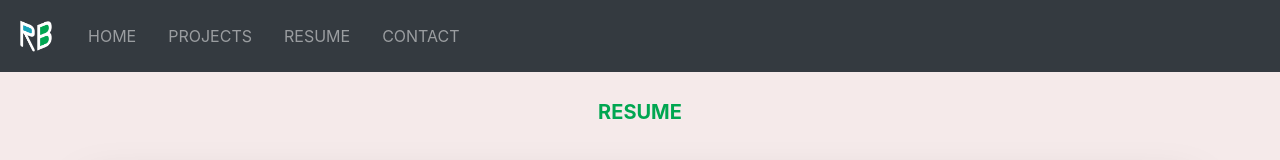
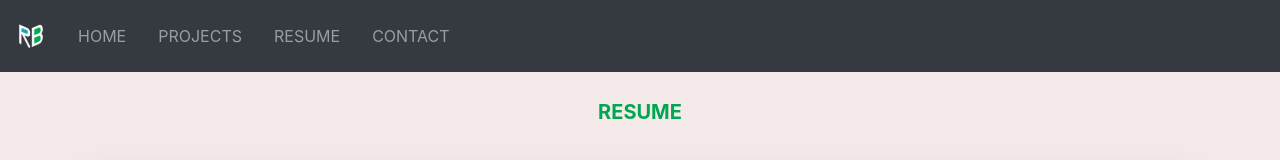
Before and after one commit to Tybrax/Portfolio-React, a React (Create React App) app: page /resume in a window 1280 px wide. Shown: the top 160 px of the page. Built offline with nearby package versions, Linux system fonts and the light colour scheme.

Commit message:
edit the navbar

```diff
--- a/src/App.js
+++ b/src/App.js
@@ -5,49 +5,28 @@ import {
   BrowserRouter as Router,
   Switch,
   Route,
-  Link
 } from "react-router-dom";
 /*Import a CSS stylesheet, BS4 and its elements*/
 import './App.css';
 import 'bootstrap/dist/css/bootstrap.min.css';
 import { Navbar, Nav, Container } from 'react-bootstrap';
 /*Import components*/
+import { NavBar } from './components/NavBar.js';
+import { Header } from './components/Header.js';
+import { Showcase } from './components/Showcase.js'
+import { Resume } from './components/Resume.js';
 import { Contact } from './components/Contact.js';
-import { Header } from './components/Header.js';
-import { Resume } from './components/Resume.js';
 import { Footer } from './components/Footer.js';
-import { Showcase } from './components/Showcase.js'
+
 /*Import logo*/
 import logoWhite from './images/logo_w.png';
 
 function App() {
-
-  const [colorOne] = useState('white');
-  const [colorTwo] = useState('white');
-  const [colorThree] = useState('white');
-  const [colorFour] = useState('white');
-
   return (
     <Router>
       <div className="App">
+        <NavBar logo={logoWhite}/>
         {/*Navbar fixed on top with 4 tabs, no toggle button*/}
-        <Navbar bg="dark" variant="dark" fixed="top" className="nabvar">
-            <Navbar.Brand>
-                <img
-                    src={logoWhite}
-                    width="40"
-                    height="40"
-                    className="d-inline-block align-top"
-                    alt="Bastien Ratat Logo"
-                />
-            </Navbar.Brand>
-            <Nav className="mr-auto">
-                <Nav.Link><Link className="nav-link" style={{colorOne}} to="/">HOME</Link></Nav.Link>
-                <Nav.Link><Link className="nav-link" style={{colorTwo}} to="/projects">PROJECTS</Link></Nav.Link>
-                <Nav.Link><Link className="nav-link" style={{colorThree}} to="/resume">RESUME</Link></Nav.Link>
-                <Nav.Link><Link className="nav-link" style={{colorFour}} to="/contact">CONTACT</Link></Nav.Link>
-            </Nav>
-        </Navbar>
         {/*spacing to avoid navbar overlaying other components*/}
         <Container fluid className="spacing">
         </Container>
--- a/src/components/Contact.js
+++ b/src/components/Contact.js
@@ -22,8 +22,6 @@ const submitMessage = (
     </Popover.Content>
   </Popover>
 );
-
-
 
 const Picture = (props) => {
     return (
@@ -70,6 +68,14 @@ const Phone = (props) => {
     );
 }
 
+const ButtonOverlay = (props) => {
+    return (
+        <OverlayTrigger variant="dark" trigger="click" placement="below" overlay={submitMessage}>
+            <Button className= "mx-auto d-block" variant="dark">Submit</Button>
+        </OverlayTrigger>
+    )
+};
+
 const ContactForm = (props) => {
     return (
         <div className="pb-5">
@@ -87,9 +93,7 @@ const ContactForm = (props) => {
                                     <Form.Label style={{color: '#17A2b8'}} className="font-weight-bold">Your message</Form.Label>
                                     <Form.Control as="textarea" rows="3" />
                                 </Form.Group>
-                                <OverlayTrigger variant="dark" trigger="click" placement="below" overlay={submitMessage}>
-                                    <Button className= "mx-auto d-block" variant="dark">Submit</Button>
-                                </OverlayTrigger>
+                                <ButtonOverlay />
                             </Form>
                         </Card.Body>
                     </Card>
--- a/src/components/NavBar.js
+++ b/src/components/NavBar.js
@@ -1,24 +1,26 @@
 /*import statements*/
 import React from 'react';
 import { Navbar, Nav } from 'react-bootstrap';
+import { Link } from "react-router-dom";
 
 export const NavBar = (props) => {
     return (
-        <Navbar bg="dark" variant="dark">
-            <Navbar.Brand href="#home">
+        <Navbar bg="dark" variant="dark" fixed="top" className="nabvar">
+            <Navbar.Brand>
                 <img
                     src={props.logo}
-                    width="40"
-                    height="40"
+                    width="30"
+                    height="30"
                     className="d-inline-block align-top"
-                    alt="React Bootstrap logo"
+                    alt="Bastien Ratat Logo"
                 />
             </Navbar.Brand>
             <Nav className="mr-auto">
-                <Nav.Link href="#home">HOME</Nav.Link>
-                <Nav.Link href="#resume">RESUME</Nav.Link>
-                <Nav.Link href="#contactme">CONTACT ME</Nav.Link>
+                <Nav.Link><Link className="nav-link" to="/">HOME</Link></Nav.Link>
+                <Nav.Link><Link className="nav-link" to="/projects">PROJECTS</Link></Nav.Link>
+                <Nav.Link><Link className="nav-link" to="/resume">RESUME</Link></Nav.Link>
+                <Nav.Link><Link className="nav-link" to="/contact">CONTACT</Link></Nav.Link>
             </Nav>
         </Navbar>
-    );
+    )
 };
--- a/src/components/Resume.js
+++ b/src/components/Resume.js
@@ -53,6 +53,11 @@ const skills = {
 };
 
 /*declare components*/
+
+const Picture = () => {
+
+};
+
 const Jobs = (props) => {
     return (
         <div>
```
